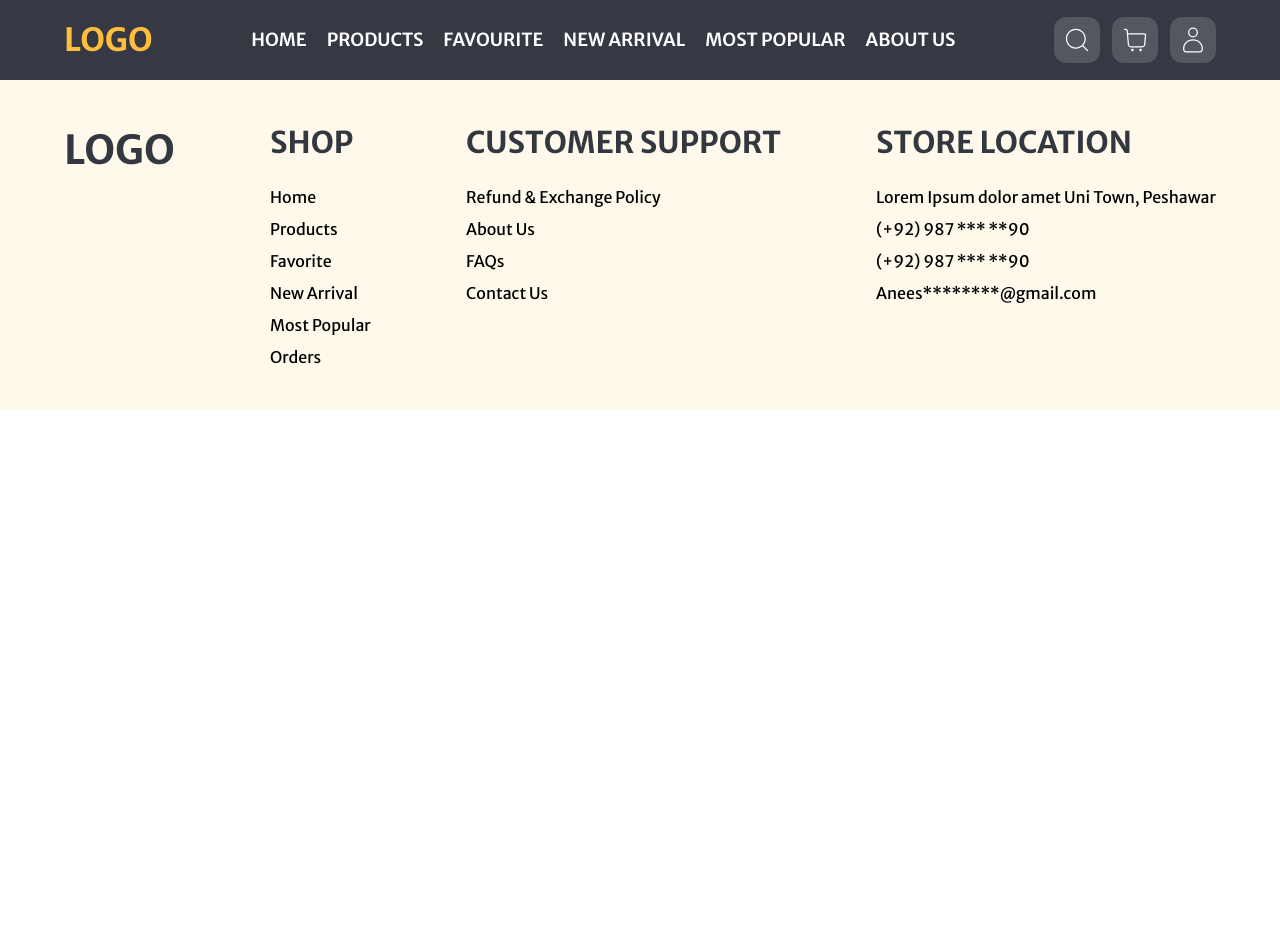
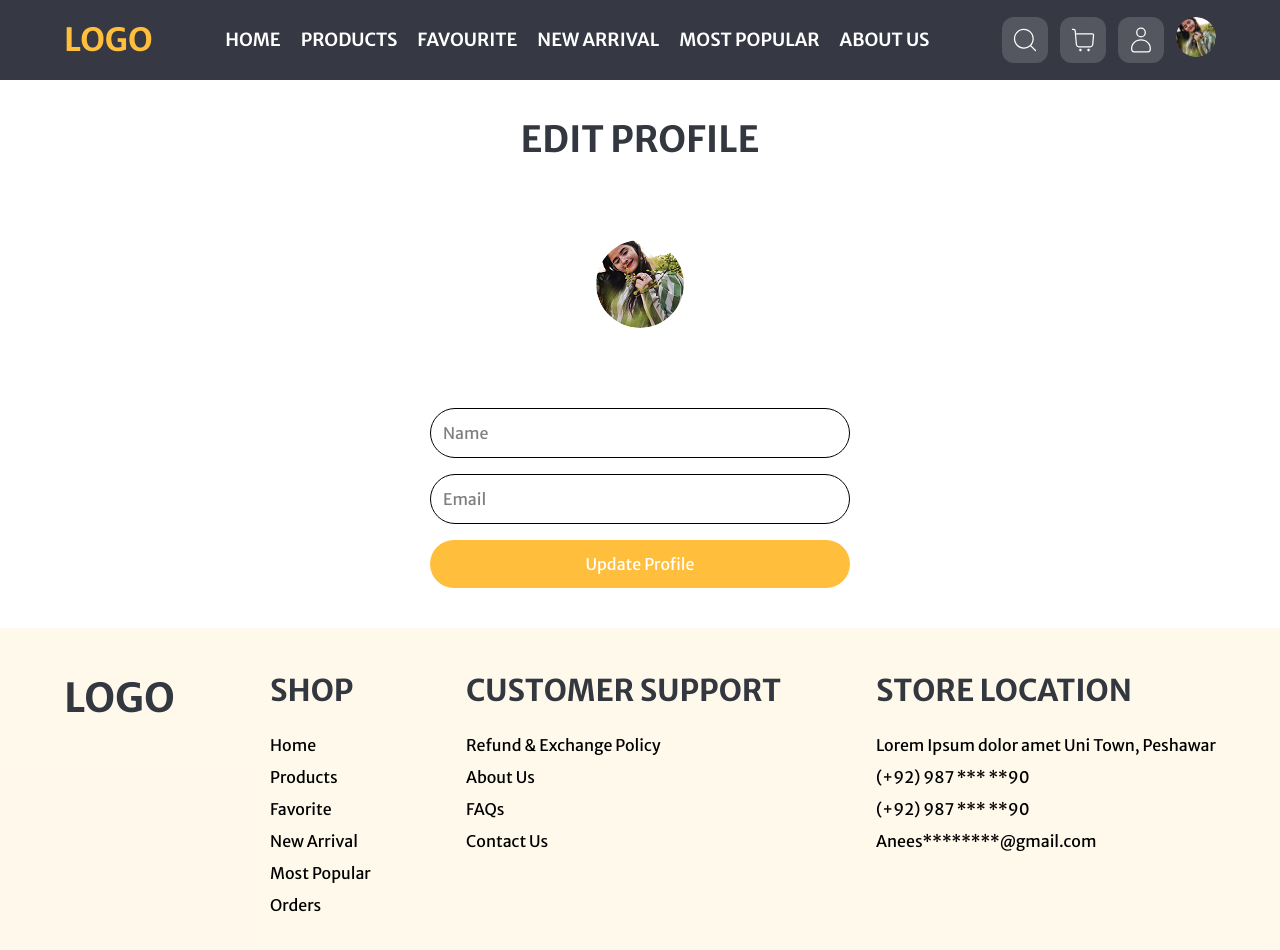
Before and after one commit to Bilal4542/e-commerce-chappal-web-app, a React (Vite) app: page /edit-profile in a window 1280 px wide. Shown: the top 950 px of the page. Before the commit the page ends 800 px from the top, so only its background shows below. Built offline with nearby package versions, Linux system fonts and the light colour scheme.

Commit message:
working on profile section

```diff
--- a/src/App.jsx
+++ b/src/App.jsx
@@ -10,6 +10,8 @@ import HomePage from "./pages/HomePage"
 import IndividualProduct from "./components/IndividualProduct"
 import Cart from "./components/Cart"
 import Checkout from "./components/Checkout"
+import Profile from "./components/Profile"
+import EditProfile from "./components/EditProfile"
 
 function App() {
 
@@ -26,6 +28,8 @@ function App() {
         <Route path="/product/:id" element={<IndividualProduct/>}/>
         <Route path="/cart" element={ <Cart/> }/>
         <Route path="/checkout" element={ <Checkout/> } />
+        <Route path="/profile" element={ <Profile/> }/>
+        <Route path="/edit-profile" element={ <EditProfile/> }/>
       </Routes>
       <Footer/>
     </>
--- /dev/null
+++ b/src/components/EditProfile.jsx
@@ -0,0 +1,22 @@
+import React from 'react'
+import user from '../assets/profile.png'
+import Button from '../components/Button.jsx'
+
+const EditProfile = () => {
+  return (
+    <div className='flex flex-col items-center justify-center'>
+
+              <h1 className='font-bold text-4xl uppercase text-[rgba(51,55,64,1)] text-center my-10'>Edit Profile</h1>
+              <div className=" flex flex-col items-center justify-center gap-5 my-10">
+                          <img src={user} className='w-full rounded-full' alt="" />
+                        </div>
+                          <form className='flex flex-col gap-4 w-105 my-10'>
+                            <input className='p-3 rounded-full border ' type="text" placeholder='Name' />
+                            <input className='p-3 rounded-full border' type="email" placeholder='Email' />
+                            <Button title="Update Profile" />
+                          </form>
+          </div>
+  )
+}
+
+export default EditProfile
--- a/src/components/Navbar.jsx
+++ b/src/components/Navbar.jsx
@@ -4,6 +4,7 @@ import { CiSearch, CiShoppingCart, CiUser  } from "react-icons/ci";
 import { GiHamburgerMenu } from "react-icons/gi";
 import { RxCross2 } from "react-icons/rx";
 import Search from './Search';
+import ProfileDropDown from './ProfileDropDown';
 
 const Navbar = () => {
     const [openMenu, setOpenMenu] = useState()
@@ -44,7 +45,8 @@ const Navbar = () => {
         path: '/cart'
       },
       {
-        icon:<CiUser size={30}  />
+        icon:<CiUser size={30}  />,
+        path: '/profile'
       }
     ]
     const location = useLocation()
@@ -69,6 +71,7 @@ const Navbar = () => {
               <Link to={item.path} onClick={item.action} className='bg-[rgba(255,255,255,0.15)] cursor-pointer p-2 rounded-xl text-white'>{item.icon}</Link>
             )
           })}
+          <ProfileDropDown/>
         </div>
 
              {/* Mobile Hamburger */}
--- /dev/null
+++ b/src/components/Profile.jsx
@@ -0,0 +1,22 @@
+import React from 'react'
+import { Link } from 'react-router-dom'
+import user from '../assets/profile.png'
+
+const Profile = () => {
+  return (
+    <div>
+      <div className="flex flex-col lg:flex-row items-center justify-between w-[90%] mx-auto my-10">
+              <div className=""></div>
+              <h1 className='font-bold text-4xl uppercase text-[rgba(51,55,64,1)]'>My Profile</h1>
+              <Link to={'/edit-profile'} className='font-bold text-[rgba(255,191,61,1)] text-[20px] uppercase'>Edit</Link>
+          </div>
+          <div className=" flex flex-col items-center justify-center gap-5 my-10">
+            <img src={user} className='w-[10%] rounded-full' alt="" />
+            <h1 className='uppercase font-bold text-3xl text-[rgba(51,55,64,1)]'>Masooma</h1>
+            <p className='font-bold text-xl text-[rgba(51,55,64,1)]'>masooma***@gmail.com</p>
+          </div>
+    </div>
+  )
+}
+
+export default Profile
--- /dev/null
+++ b/src/components/ProfileDropDown.jsx
@@ -0,0 +1,45 @@
+import { useState } from "react";
+import user from '../assets/profile.png'
+import { Link } from "react-router-dom";
+
+const ProfileDropDown = () => {
+  const [open, setOpen] = useState(false);
+
+  return (
+    <div
+      className="relative"
+      onClick={() => setOpen(!open)}
+    >
+      {/* Profile Icon */}
+      <img
+        src={user}
+        alt=""
+        className="w-10 h-10 rounded-full cursor-pointer"
+      />
+
+      {/* Dropdown Menu */}
+      {open && (
+        <div className="absolute right-0 mt-3 w-56 bg-white rounded-2xl shadow-xl py-4 px-5 z-50 flex flex-col">
+          <Link to={'/profile'} className="font-semibold text-gray-800 cursor-pointer mb-3">
+            My Profile
+          </Link>
+          <Link to={'/cart'} className="font-semibold text-gray-800 cursor-pointer mb-3">
+            My Cart
+          </Link>
+          <Link className="font-semibold text-gray-800 cursor-pointer mb-3">
+            Setting
+          </Link>
+          <Link className="font-semibold text-gray-800 cursor-pointer mb-3">
+            Change Password
+          </Link>
+          <div className="h-px bg-gray-300 my-3"></div>
+          <Link className="font-semibold text-gray-800 cursor-pointer">
+            Logout
+          </Link>
+        </div>
+      )}
+    </div>
+  );
+};
+
+export default ProfileDropDown;
```
Also changed, not shown: src/assets/my profile.jpg (added), src/assets/profile.png (added).
